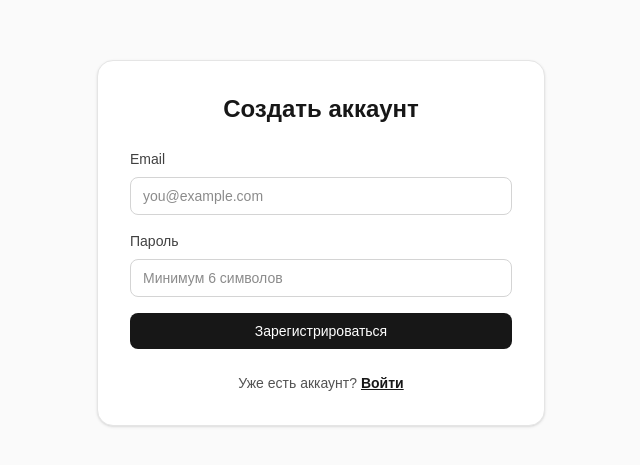
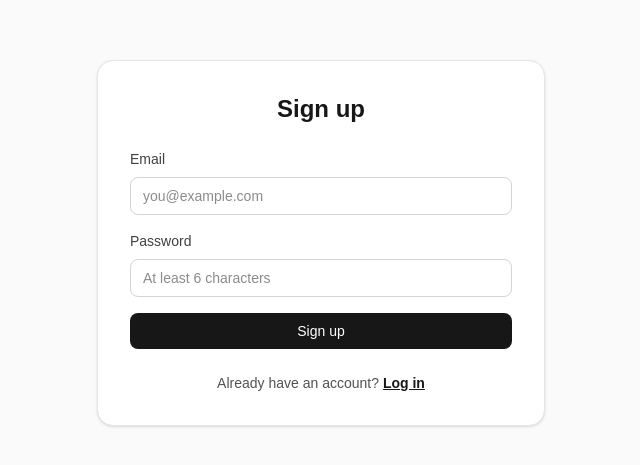
Before and after one commit to shibarma/finanz-mvp, a Next.js app: page /signup in a window 1280 px wide. Shown: the part 157-622 px from the top of the page, without its empty margins (319-959 px from the left). Built offline with nearby package versions, Linux system fonts and the light colour scheme; no server answers.

Commit message:
sign up translated in englis

```diff
--- a/app/signup/page.tsx
+++ b/app/signup/page.tsx
@@ -47,7 +47,7 @@ export default function SignupPage() {
     <div className="flex min-h-screen items-center justify-center bg-neutral-50 px-4">
       <div className="w-full max-w-md rounded-2xl border border-neutral-200 bg-white p-8 shadow-sm">
         <h1 className="mb-6 text-center text-2xl font-semibold text-neutral-900">
-          Создать аккаунт
+          Sign up
         </h1>
         <form className="space-y-4" onSubmit={handleSubmit}>
           <div className="space-y-2">
@@ -66,7 +66,7 @@ export default function SignupPage() {
           </div>
           <div className="space-y-2">
             <label className="block text-sm font-medium text-neutral-700" htmlFor="password">
-              Пароль
+              Password
             </label>
             <input
               id="password"
@@ -75,7 +75,7 @@ export default function SignupPage() {
               value={password}
               onChange={(e) => setPassword(e.target.value)}
               className="w-full rounded-lg border border-neutral-300 px-3 py-2 text-sm outline-none transition focus:border-neutral-500 focus:ring-2 focus:ring-neutral-200"
-              placeholder="Минимум 6 символов"
+              placeholder="At least 6 characters"
             />
           </div>
 
@@ -88,14 +88,14 @@ export default function SignupPage() {
             disabled={loading}
             className="flex w-full items-center justify-center rounded-lg bg-neutral-900 px-4 py-2 text-sm font-medium text-white transition hover:bg-neutral-800 disabled:cursor-not-allowed disabled:bg-neutral-400"
           >
-            {loading ? 'Создаем...' : 'Зарегистрироваться'}
+            {loading ? 'Creating account...' : 'Sign up'}
           </button>
         </form>
 
         <p className="mt-6 text-center text-sm text-neutral-600">
-          Уже есть аккаунт?{' '}
+          Already have an account?{' '}
           <Link href="/login" className="font-semibold text-neutral-900 underline">
-            Войти
+            Log in
           </Link>
         </p>
       </div>
```
